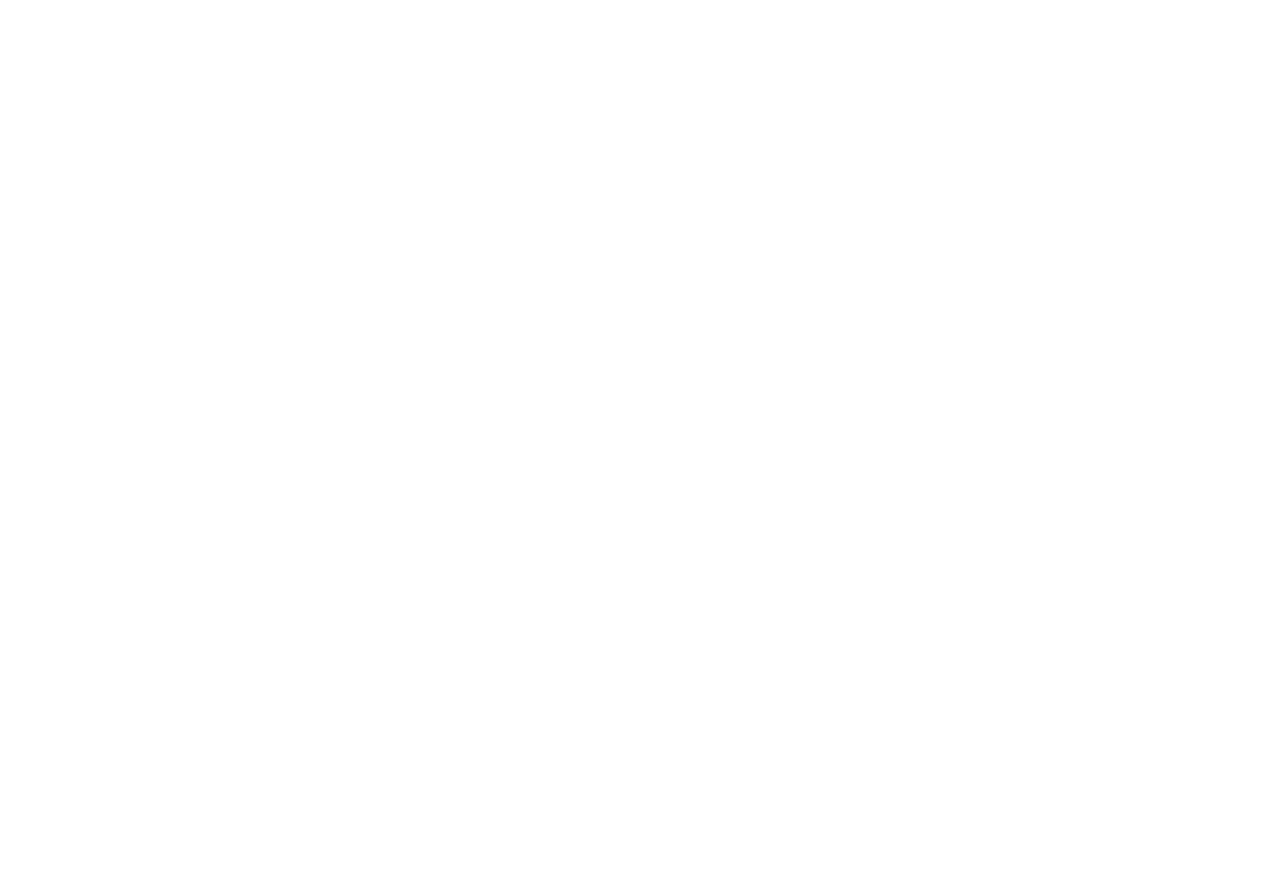
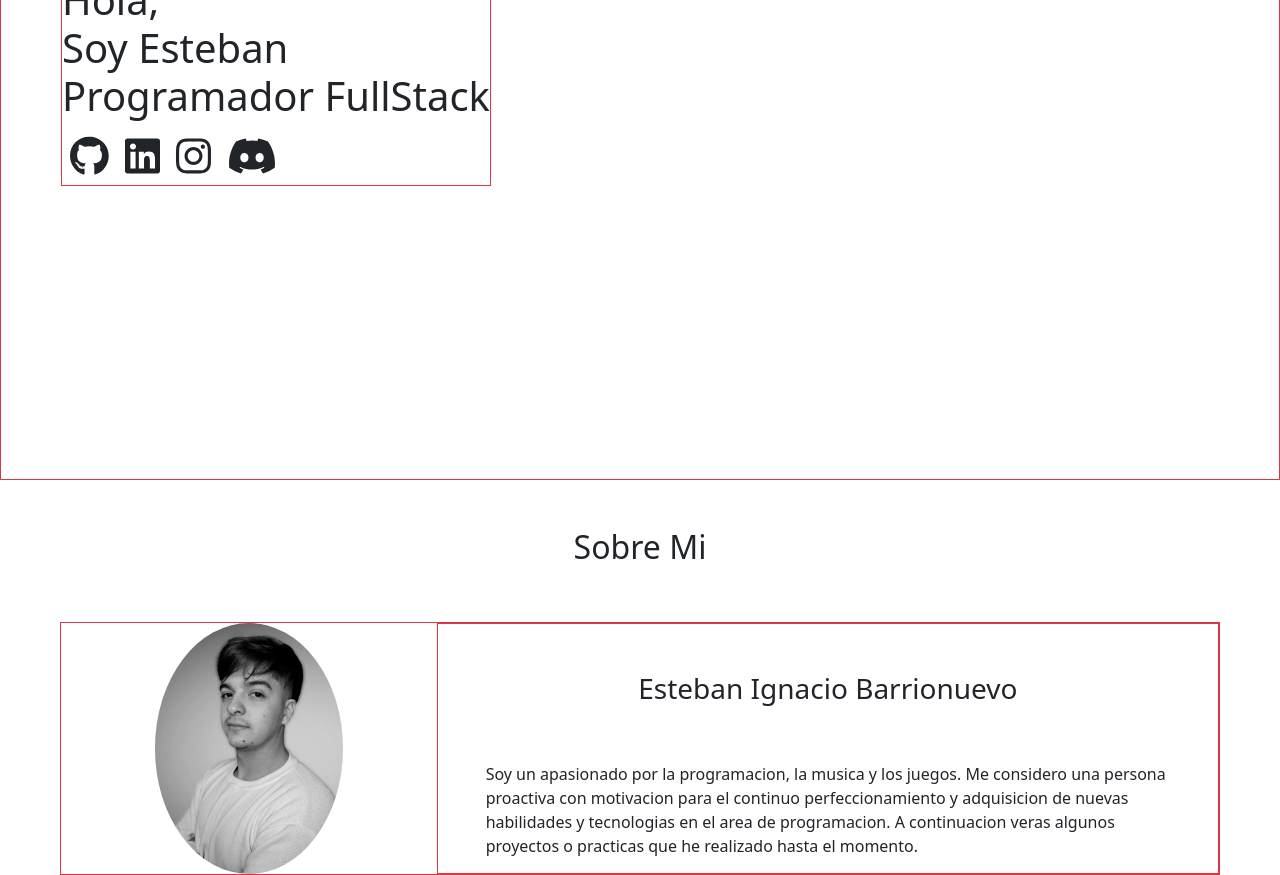
Before and after one commit to 3steban99/Portfolio-2.0, a React (Vite) app: page / in a window 1280 px wide. Shown: the part 320-1195 px from the top of the page. Before the commit the page ends 800 px from the top, so only its background shows below. Built offline with nearby package versions, Linux system fonts and the light colour scheme.

Commit message:
creation of the home and about me structure

```diff
--- a/package.json
+++ b/package.json
@@ -10,6 +10,9 @@
     "preview": "vite preview"
   },
   "dependencies": {
+    "@fortawesome/fontawesome-svg-core": "^6.4.2",
+    "@fortawesome/free-brands-svg-icons": "^6.4.2",
+    "@fortawesome/react-fontawesome": "^0.2.0",
     "bootstrap": "^5.3.2",
     "react": "^18.2.0",
     "react-bootstrap": "^2.9.1",
--- a/src/App.css
+++ b/src/App.css
@@ -0,0 +1,14 @@
+*{
+    margin: 0;
+    padding: 0;
+    box-sizing: border-box;
+}
+
+.container-main{
+    min-height: 100vh;
+}
+
+
+.img-perfil{
+    border-radius: 50%;
+}
--- a/src/App.jsx
+++ b/src/App.jsx
@@ -1,6 +1,8 @@
 import './App.css'
 import 'bootstrap/dist/css/bootstrap.min.css';
 import { NavPortfolio } from './components/navPortfolio'
+import { Home } from './components/Home';
+import { About } from './components/About';
 
 
 function App() {
@@ -9,7 +11,8 @@
   return (
     <>
       <NavPortfolio />
-      <h1>hola</h1>
+      <Home />
+      <About />
     </>
   )
 }
--- a/src/components/About.jsx
+++ b/src/components/About.jsx
@@ -0,0 +1,29 @@
+import { Container } from "react-bootstrap"
+import fotoPerfil from "../assets/fotoperfil.png"
+
+
+export const About = () => {
+    return (
+        <Container fluid>
+            <div className="mx-5">
+                <h2 className="text-center py-5">Sobre Mi</h2>
+                <div className="d-flex border border-danger">
+                    <div className="text-center">
+                        <img src={fotoPerfil} alt="foto perfil de esteban" className="w-50 img-perfil" />
+                    </div>
+                    <div className="border border-danger">
+                        <div>
+                            <h3 className="text-center py-5">Esteban Ignacio Barrionuevo</h3>
+                        </div>
+                        <div className="px-5">
+                            Soy un apasionado por la programacion, la musica y los juegos. Me considero una persona
+                            proactiva con motivacion para el continuo perfeccionamiento y adquisicion de nuevas
+                            habilidades y tecnologias en el area de programacion. A continuacion veras algunos proyectos
+                            o practicas que he realizado hasta el momento.
+                        </div>
+                    </div>
+                </div>
+            </div>
+        </Container>
+    )
+}
--- a/src/components/Home.jsx
+++ b/src/components/Home.jsx
@@ -0,0 +1,31 @@
+import { faDiscord, faGithub, faInstagram, faLinkedin } from "@fortawesome/free-brands-svg-icons"
+import { FontAwesomeIcon } from "@fortawesome/react-fontawesome"
+import { Container } from "react-bootstrap"
+
+
+export const Home = () => {
+    return (
+        <Container fluid className="border border-danger container-main d-flex align-items-center">
+            <div className="d-flex mx-5">
+                <div className="border border-danger">
+                    <div>
+                        <h1>
+                            Hola, <br />
+                            Soy Esteban <br />
+                            Programador FullStack
+                        </h1>
+                    </div>
+                    <div>
+                        <FontAwesomeIcon icon={faGithub} className="fs-1 mx-2 py-2 icon-home"/>
+                        <FontAwesomeIcon icon={faLinkedin} className="fs-1 mx-2 py-2 icon-home"/>
+                        <FontAwesomeIcon icon={faInstagram} className="fs-1 mx-2 py-2 icon-home"/>
+                        <FontAwesomeIcon icon={faDiscord} className="fs-1 mx-2 py-2 icon-home"/>
+                    </div>
+                </div>
+                <div className="mx-5">
+
+                </div>
+            </div>
+        </Container>
+    )
+}
--- a/src/components/NavPortfolio.jsx
+++ b/src/components/NavPortfolio.jsx
@@ -8,7 +8,7 @@
 
     return (
         <div>
-            <Navbar expand="lg" className="bg-body-tertiary">
+            <Navbar expand="lg" className="bg-body-tertiary" fixed='top'>
                 <Container fluid className='mx-5 py-3'>
                     <Navbar.Brand href="#home" className='btn btn-primary'>Ver CV</Navbar.Brand>
                     <Navbar.Toggle aria-controls="basic-navbar-nav" />
```
Also changed, not shown: src/assets/fotoperfil.png (added), 1 other file (tests, documents, lock files or other folders).
